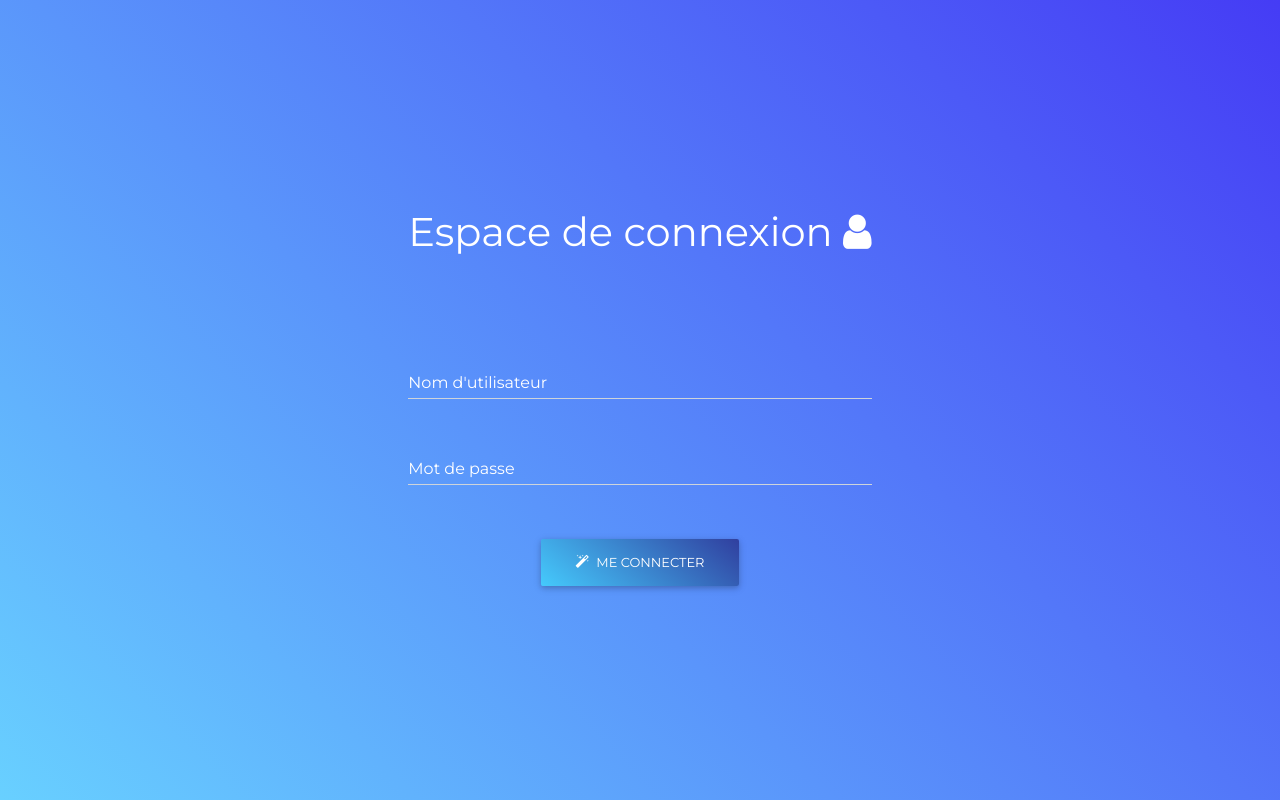
After one commit to JocelynDev/JV2, a PHP site: page /connexion.php in a window 1280 px wide. The commit adds this page. Run offline with PHP 8.4, Linux system fonts and the light colour scheme; some libraries are stand-ins or nearby versions.

Commit message:
Page de connexion
Mise en place du HTML / CSS de la page de connexion.

TODO : Animation wow (0.3sec left)

```diff
--- /dev/null
+++ b/connexion.php
@@ -0,0 +1,131 @@
+<!DOCTYPE html>
+<html>
+<head>
+    <meta charset="utf-8" />
+    <meta http-equiv="X-UA-Compatible" content="IE=edge">
+    <title>Jocelyn Vourron - Connexion</title>
+    <meta name="viewport" content="width=device-width, initial-scale=1">
+    <link href="https://fonts.googleapis.com/css?family=Montserrat" rel="stylesheet">
+    <link rel="stylesheet" type="text/css" media="screen" href="css/styles.css" />
+    <link rel="stylesheet" type="text/css" media="screen" href="css/compiled.min.css" />
+    <link rel="icon" type="image/png" href="rss/mascotte.png" />
+    <link rel="stylesheet" href="https://maxcdn.bootstrapcdn.com/font-awesome/4.6.0/css/font-awesome.min.css">
+
+
+    <style type="text/css">
+        body
+        {
+            font-family: 'Montserrat', sans-serif;
+            color: white;
+        }
+        html,
+        body,
+        header,
+        .intro-2 {
+          height: 100%;
+
+        }
+
+        .input-group .form-control
+        {
+            color: white;
+        }
+
+        .gradienbg .rgba-gradient {
+            background : -webkit-linear-gradient(45deg,#68d0ff,#453cf5 100%);
+        }
+
+        .md-form label
+        {
+            color: white;
+        }
+
+        .md-form input[type=text]
+        {
+            color: white;
+        }
+
+        .md-form input[type=text]:focus:not([readonly])
+        {
+            box-shadow: 0 1px 00 white;
+            border-bottom: 1px solid white;
+        }
+
+        .md-form input[type=text]:focus:not([readonly])+label
+        {
+            color: white;
+        }
+
+        .md-form input[type=password]
+        {
+            color: white;
+        }
+
+        .md-form input[type=password]:focus:not([readonly])
+        {
+            box-shadow: 0 1px 00 white;
+            border-bottom: 1px solid white;
+        }
+
+        .md-form input[type=password]:focus:not([readonly])+label
+        {
+            color: white;
+        }
+
+    </style>
+</head>
+
+<body class="gradienbg">
+
+<header>
+    <section class="view intro-2 rgba-gradient">
+        <div class="mask">
+            <div class="container h-100 d-flex justify-content-center align-items-center">
+                <div class="row flex-center pt-8 mt-8">
+                    <div class="white-text">
+                        <div class="col-md-12 col-lg-12 text-center text-md-left margins">
+                            <h1>Espace de connexion <i class="fa fa-user" aria-hidden="true"></i></h1>
+                            <br><br>
+                            <form>
+                                <!-- Material input -->
+                                <div class="md-form form-group mt-5">
+                                    <input type="text" class="form-control" id="nomutilisateur">
+                                    <label for="nomutilisateur">Nom d'utilisateur</label>
+                                </div>
+                                <!-- Material input -->
+                                <div class="md-form form-group mt-5">
+                                    <input type="password" class="form-control" id="mdputilisateur">
+                                    <label for="mdputilisateur">Mot de passe</label>
+                                </div>
+                                <br>
+                                <center><button class="btn blue-gradient"><i class="fa fa-magic mr-1"></i> Me connecter</button></center>
+                            </form>
+                        </div>
+                    </div>
+                </div>
+            </div>
+        </div>
+
+    </section>
+</header>
+
+
+
+
+
+
+
+
+
+
+
+<script src="https://code.jquery.com/jquery-3.3.1.min.js" integrity="sha384-q8i/X+965DzO0rT7abK41JStQIAqVgRVzpbzo5smXKp4YfRvH+8abtTE1Pi6jizo" crossorigin="anonymous"></script>
+<script src="https://cdnjs.cloudflare.com/ajax/libs/popper.js/1.14.3/umd/popper.min.js" integrity="sha384-ZMP7rVo3mIykV+2+9J3UJ46jBk0WLaUAdn689aCwoqbBJiSnjAK/l8WvCWPIPm49" crossorigin="anonymous"></script>
+<script src="https://stackpath.bootstrapcdn.com/bootstrap/4.1.1/js/bootstrap.min.js" integrity="sha384-smHYKdLADwkXOn1EmN1qk/HfnUcbVRZyYmZ4qpPea6sjB/pTJ0euyQp0Mk8ck+5T" crossorigin="anonymous"></script>
+<script src="js/compiled.min.js"></script>
+<script>
+    //Initialisation de l'animation
+    new WOW().init();
+</script>
+</body>
+</html>
--- a/index.php
+++ b/index.php
@@ -47,7 +47,7 @@
                             <h6 class="wow fadeInLeft" data-wow-delay="0.3s">Bienvenue sur la version 2 de mon site ! Après plusieurs mois de travail pour vous proposer la meilleure expérience, le site est disponible.
                             </h6>
                             <br>
-                            <a class="btn btn-white btn-rounded blue-text font-weight-bold ml-lg-0 wow fadeInLeft" data-wow-delay="0.3s">Me connecter</a>
+                            <a class="btn btn-white btn-rounded blue-text font-weight-bold ml-lg-0 wow fadeInLeft" data-wow-delay="0.3s" href="connexion.php">Me connecter</a>
                             <a class="btn btn-outline-white btn-rounded font-weight-bold wow fadeInLeft" data-wow-delay="0.3s">En savoir plus
                                 </a>
                         </div>
```
